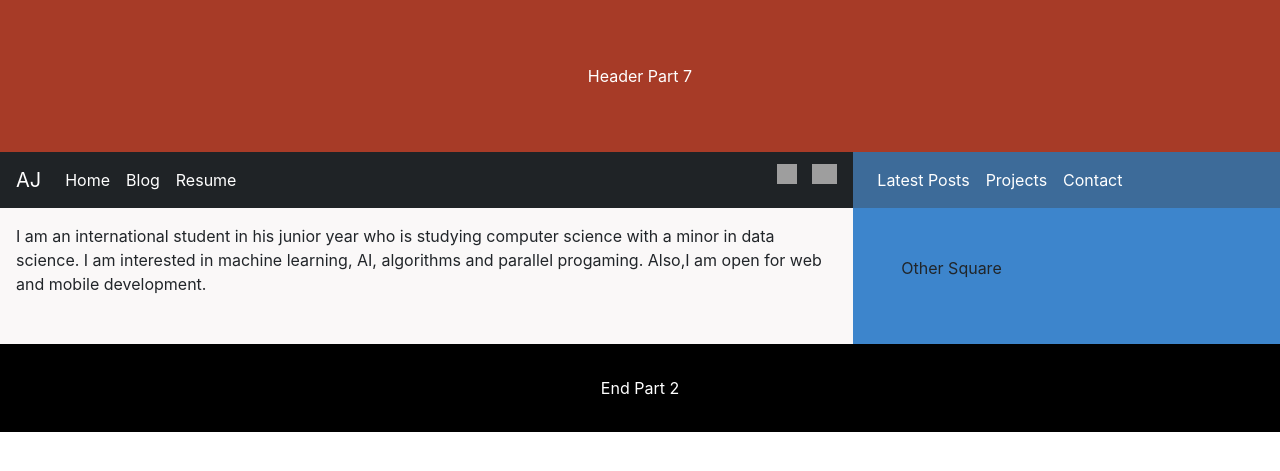
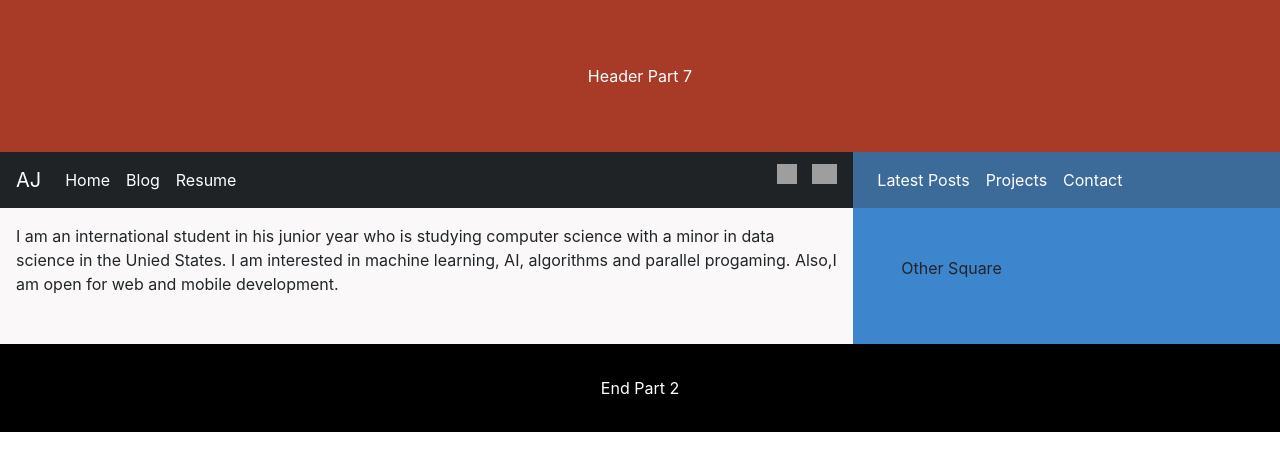
Before and after one commit to axeljeremy7/axeljeremy7.github.io, a Jekyll site: the page built from index.html, in a window 1280 px wide. Shown: the top 471 px of the page. Built offline with Jekyll 4.4.1, drawn with Linux system fonts in a browser that asks for light colours; nearby versions of some CDN libraries; grey boxes are pictures that could not be loaded.

Commit message:
changing structure

```diff
--- a/_layouts/default.html
+++ b/_layouts/default.html
@@ -10,7 +10,7 @@
 	<!--        -->
 
 <!--  BODY PART -->
-<div class="container-fluid bg-all">
+<div class="container-fluid bg-all bg-grey">
 	<div class="row align-items-start no-gutters bg-grey ">
 
 		<!-- Start of first square -->
--- a/index.html
+++ b/index.html
@@ -4,5 +4,5 @@
 ---
 
 <p class="b-grey">I am an international student in his junior year who is studying computer science
-  with a minor in data science. I am interested in machine learning, AI, algorithms
+  with a minor in data science in the Unied States. I am interested in machine learning, AI, algorithms
   and parallel progaming. Also,I am open for web and mobile development.</p>
```
